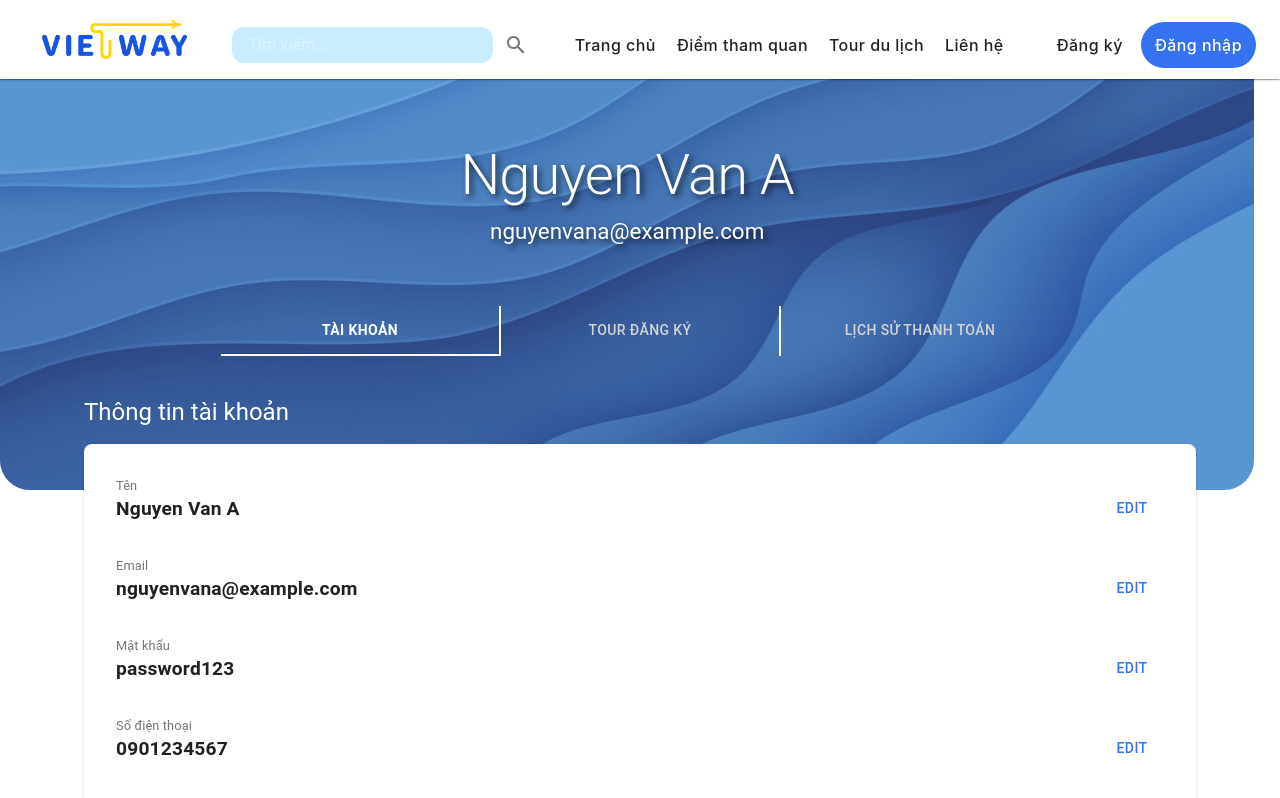
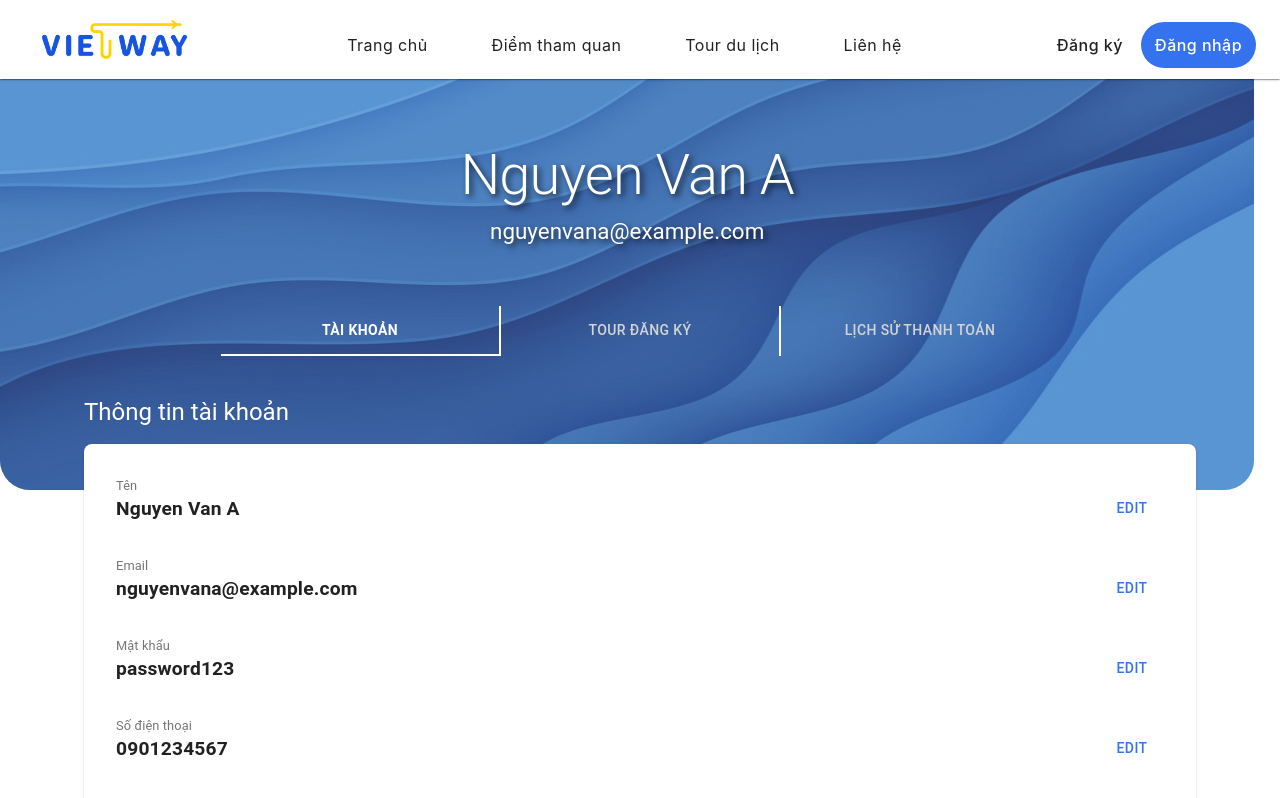
Before and after one commit to CapstoneProject-FA24/VietWay_FE, a React (Vite) app: page /tai-khoan in a window 1280 px wide. Shown: the top 798 px of the page. Built offline with nearby package versions, Linux system fonts and the light colour scheme.

Commit message:
Merge branch 'BookTour' of https://github.com/CapstoneProject-FA24/VietWay_FE into fetchApi/booking

```diff
--- a/src/layouts/Header.jsx
+++ b/src/layouts/Header.jsx
@@ -4,28 +4,15 @@ import SearchIcon from '@mui/icons-material/Search';
 import { styled, alpha } from '@mui/material/styles';
 import { Link } from 'react-router-dom';
 
-const Search = styled('div')(({ theme }) => ({
-  position: 'relative',
-  borderRadius: theme.shape.borderRadius * 3,
+/* const Search = styled('div')(({ theme }) => ({
+  position: 'relative', borderRadius: theme.shape.borderRadius * 3,
   backgroundColor: '#CAECFF',
-  '&:hover': {
-    backgroundColor: alpha('#CAECFF', 0.9),
-  },
-  marginRight: theme.spacing(2),
-  marginLeft: 0,
-  width: '100%',
-  [theme.breakpoints.up('sm')]: {
-    marginLeft: theme.spacing(3),
-    width: '100',
-  },
-  [theme.breakpoints.up('md')]: {
-    width: '100%',
-  },
-  display: 'flex',
-  alignItems: 'center',
-  height: '36px',
-  marginTop: '10px',
-}));
+  '&:hover': { backgroundColor: alpha('#CAECFF', 0.9)},
+  marginRight: theme.spacing(2), marginLeft: 0, width: '100%',
+  [theme.breakpoints.up('sm')]: { marginLeft: theme.spacing(3), width: '100'},
+  [theme.breakpoints.up('md')]: { width: '100%' },
+  display: 'flex', alignItems: 'center', height: '36px', marginTop: '10px',
+})); */
 
 const StyledInputBase = styled(InputBase)(({ theme }) => ({
   color: 'inherit',
@@ -44,7 +31,7 @@ const StyledButton = styled(Button)(({ theme }) => ({
   fontFamily: 'Inter, sans-serif',
   fontSize: '16px',
   marginTop: '10px',
-  marginLeft: '5px',
+  marginLeft: '3rem',
 }));
 
 const Header = () => {
@@ -55,7 +42,7 @@ const Header = () => {
           <img src="/logo2_color.png" alt="Logo" style={{ height: '55px', marginTop: '15px' }} />
         </Typography>
 
-        <Box sx={{ display: 'flex', alignItems: 'center', flexGrow: 1 }}>
+        {/* <Box sx={{ display: 'flex', alignItems: 'center', flexGrow: 1 }}>
           <Search sx={{ flexGrow: 1 }}>
             <StyledInputBase
               placeholder="Tìm kiếm..."
@@ -65,14 +52,57 @@ const Header = () => {
           <IconButton sx={{ p: '10px', marginTop: '10px', marginLeft: '-15px' }} aria-label="search">
             <SearchIcon />
           </IconButton>
-        </Box>
+        </Box> */}
 
         <Box sx={{ display: 'flex', marginLeft: 3, marginRight: 3 }}>
-          <StyledButton color="inherit" component={Link} to="/trang-chu" sx={{ color: 'text.primary', textTransform: 'none' }}>Trang chủ</StyledButton>
-          <StyledButton color="inherit" component={Link} to="/diem-tham-quan" sx={{ color: 'text.primary', textTransform: 'none' }}>Điểm tham quan</StyledButton>
-          <StyledButton color="inherit" component={Link} to="/tour-du-lich" sx={{ color: 'text.primary', textTransform: 'none' }}>Tour du lịch</StyledButton>
-          <StyledButton color="inherit" component={Link} to="/tour-du-lich" sx={{ color: 'text.primary', textTransform: 'none' }}>Liên hệ</StyledButton>
-
+          <StyledButton
+            color="inherit"
+            component={Link}
+            to="/trang-chu"
+            sx={{
+              color: 'text.primary',
+              textTransform: 'none',
+              fontWeight: location.pathname === '/trang-chu' ? 'bold' : 'normal'
+            }}
+          >
+            Trang chủ
+          </StyledButton>
+          <StyledButton
+            color="inherit"
+            component={Link}
+            to="/diem-tham-quan"
+            sx={{
+              color: 'text.primary',
+              textTransform: 'none',
+              fontWeight: location.pathname === '/diem-tham-quan' ? 'bold' : 'normal'
+            }}
+          >
+            Điểm tham quan
+          </StyledButton>
+          <StyledButton
+            color="inherit"
+            component={Link}
+            to="/tour-du-lich"
+            sx={{
+              color: 'text.primary',
+              textTransform: 'none',
+              fontWeight: location.pathname === '/tour-du-lich' ? 'bold' : 'normal'
+            }}
+          >
+            Tour du lịch
+          </StyledButton>
+          <StyledButton
+            color="inherit"
+            component={Link}
+            to="/lien-he"
+            sx={{
+              color: 'text.primary',
+              textTransform: 'none',
+              fontWeight: location.pathname === '/lien-he' ? 'bold' : 'normal'
+            }}
+          >
+            Liên hệ
+          </StyledButton>
         </Box>
 
         <Box sx={{ display: 'flex', marginLeft: 1 }}>
--- a/src/pages/homepage/tours/BookTour.jsx
+++ b/src/pages/homepage/tours/BookTour.jsx
@@ -85,7 +85,7 @@ const BookTour = () => {
         ...prevState,
         fullName: customer.fullName, email: customer.email,
         phone: customer.phone, address: customer.address || "",
-        passengers: [{ type: 'adult', name: customer.fullName, gender: 0, birthday: '' }]
+        passengers: [{ type: 'adult', name: customer.fullName, gender: 0, birthday: '2001-09-11' }]
       }));
     };
     fetchData();
@@ -234,6 +234,7 @@ const BookTour = () => {
         };
         const response = await createBooking(bookingData);
         alert('Đặt tour thành công!');
+        sessionStorage.setItem('paymentMethod', formData.paymentMethod);
         window.location.href = `/dat-tour/thanh-toan/${response.data}`;
       } catch (error) {
         console.error('Booking failed:', error);
@@ -421,11 +422,11 @@ const BookTour = () => {
               >
                 <Box sx={{ display: 'flex', alignItems: 'center', justifyContent: 'flex-end', width: '100%' }}>
                   <PaymentMethod value="vnpay" control={<Radio />} label="VNPay" />
-                  <img src="https://vinadesign.org/uploads/thumbnails/800/2023/05/vnpay-logo-vinadesign-25-12-59-16.jpg" alt="VNPay" style={{ width: '50px', height: '50px', position: 'absolute', marginRight: 25 }} />
+                  <img src="/vnpay.jpg" alt="VNPay" style={{ width: '40px', height: '40px', position: 'absolute', marginRight: 25 }} />
                 </Box>
                 <Box sx={{ display: 'flex', alignItems: 'center', justifyContent: 'flex-end', width: '100%' }}>
                   <PaymentMethod value="momo" control={<Radio />} label="Momo" />
-                  <img src="https://upload.wikimedia.org/wikipedia/vi/f/fe/MoMo_Logo.png" alt="Momo" style={{ width: '24px', height: '24px', position: 'absolute', marginRight: 25 }} />
+                  <img src="/momo.png" alt="Momo" style={{ width: '35px', height: '35px', position: 'absolute', marginRight: 30 }} />
                 </Box>
               </RadioGroup>
               {errors.paymentMethod && <ErrorText>{errors.paymentMethod}</ErrorText>}
--- a/src/pages/homepage/tours/Payment.jsx
+++ b/src/pages/homepage/tours/Payment.jsx
@@ -1,5 +1,5 @@
 import React, { useState, useEffect } from "react";
-import { Box, Typography, Grid, Button, Divider, CircularProgress } from "@mui/material";
+import { Box, Typography, Grid, Button, Divider, CircularProgress, RadioGroup, Radio, FormControlLabel } from "@mui/material";
 import { styled } from "@mui/material/styles";
 import ArrowBackIcon from "@mui/icons-material/ArrowBack";
 import PhoneIcon from '@mui/icons-material/Phone';
@@ -66,9 +66,15 @@ const TotalPrice = styled(Typography)(({ theme }) => ({
   color: theme.palette.primary.main,
 }));
 
+const PaymentMethod = styled(FormControlLabel)(({ theme }) => ({
+  border: "1px solid #ccc", borderRadius: theme.shape.borderRadius,
+  width: "100%", height: '3rem', margin: "0 0 8px 0", padding: theme.spacing(1)
+}));
+
 const PayBooking = () => {
   const [bookingData, setBookingData] = useState(null);
   const [loading, setLoading] = useState(true);
+  const [paymentMethod, setPaymentMethod] = useState('');
   const { id } = useParams();
 
   useEffect(() => {
@@ -76,6 +82,12 @@ const PayBooking = () => {
       try {
         const data = await fetchBookingData(id);
         setBookingData(data);
+
+        // Get payment method from session storage
+        const storedPaymentMethod = sessionStorage.getItem('paymentMethod');
+        if (storedPaymentMethod) {
+          setPaymentMethod(storedPaymentMethod);
+        }
       } catch (error) {
         console.error("Error fetching booking data:", error);
       } finally {
@@ -150,11 +162,27 @@ const PayBooking = () => {
                 </SummaryItem>
                 <SummaryItem>
                   <Typography>Hình thức thanh toán:</Typography>
-                  <Typography>None</Typography>
+                  <Typography>
+                    {paymentMethod === 'vnpay' ? 'VNPay' :
+                     paymentMethod === 'momo' ? 'Momo' :
+                     'Thanh toán sau'}
+                  </Typography>
                 </SummaryItem>
-                <Link to={`/trang-chu`} style={{ color: "#3572EF", display: "flex", alignItems: "center", marginBottom: 16, marginTop: 10 }}>
-                    - Thay đổi hình thức thanh toán
-                  </Link>
+                <RadioGroup
+                  aria-label="payment-method"
+                  name="paymentMethod"
+                  value={paymentMethod}
+                  onChange={(e) => setPaymentMethod(e.target.value)}
+                >
+                  <Box sx={{ display: 'flex', alignItems: 'center', justifyContent: 'flex-end', width: '100%' }}>
+                    <PaymentMethod value="vnpay" control={<Radio />} label="VNPay" />
+                    <img src="/vnpay.jpg" alt="VNPay" style={{ width: '24px', height: '24px', position: 'absolute', marginRight: 25, marginTop: -10 }} />
+                  </Box>
+                  <Box sx={{ display: 'flex', alignItems: 'center', justifyContent: 'flex-end', width: '100%' }}>
+                    <PaymentMethod value="momo" control={<Radio />} label="Momo" />
+                    <img src="/momo.png" alt="Momo" style={{ width: '24px', height: '24px', position: 'absolute', marginRight: 25, marginTop: -10 }} />
+                  </Box>
+                </RadioGroup>
                 <SummaryItem>
                   <Typography>Tình trạng:</Typography>
                   <Typography>{bookingData.status}</Typography>
```
Also changed, not shown: public/momo.png (added), public/vnpay.jpg (added).
